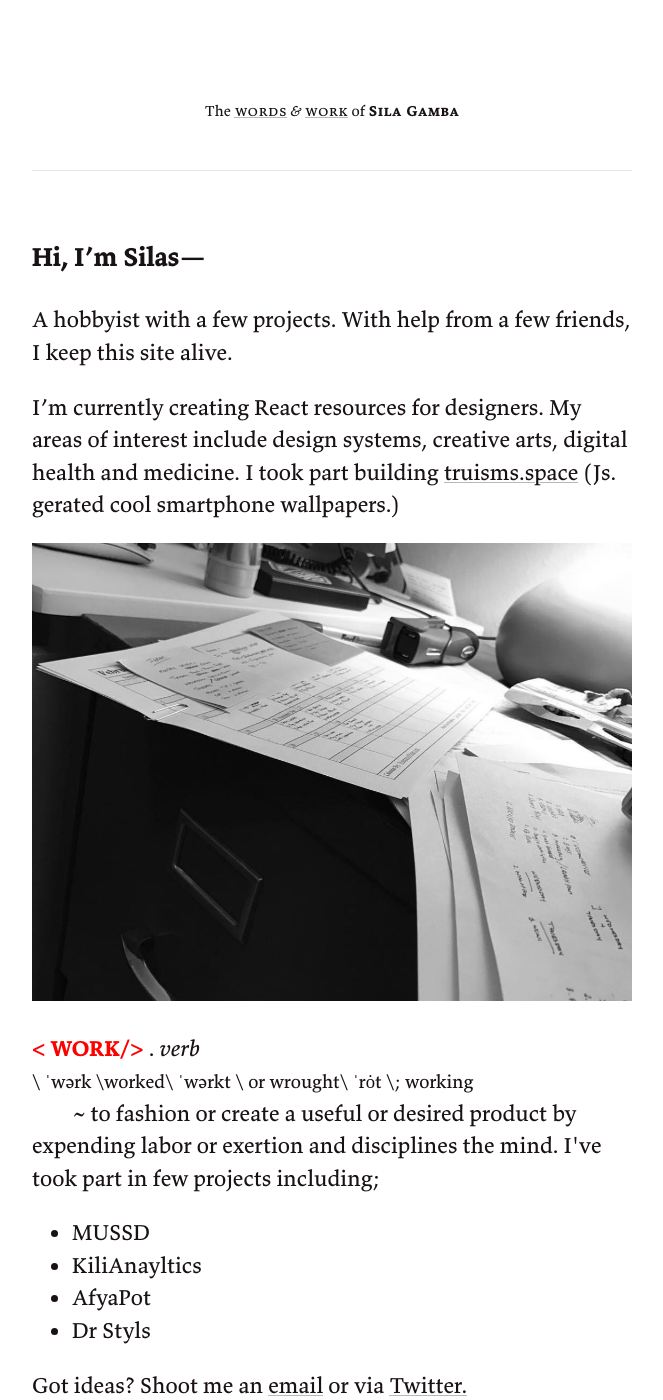
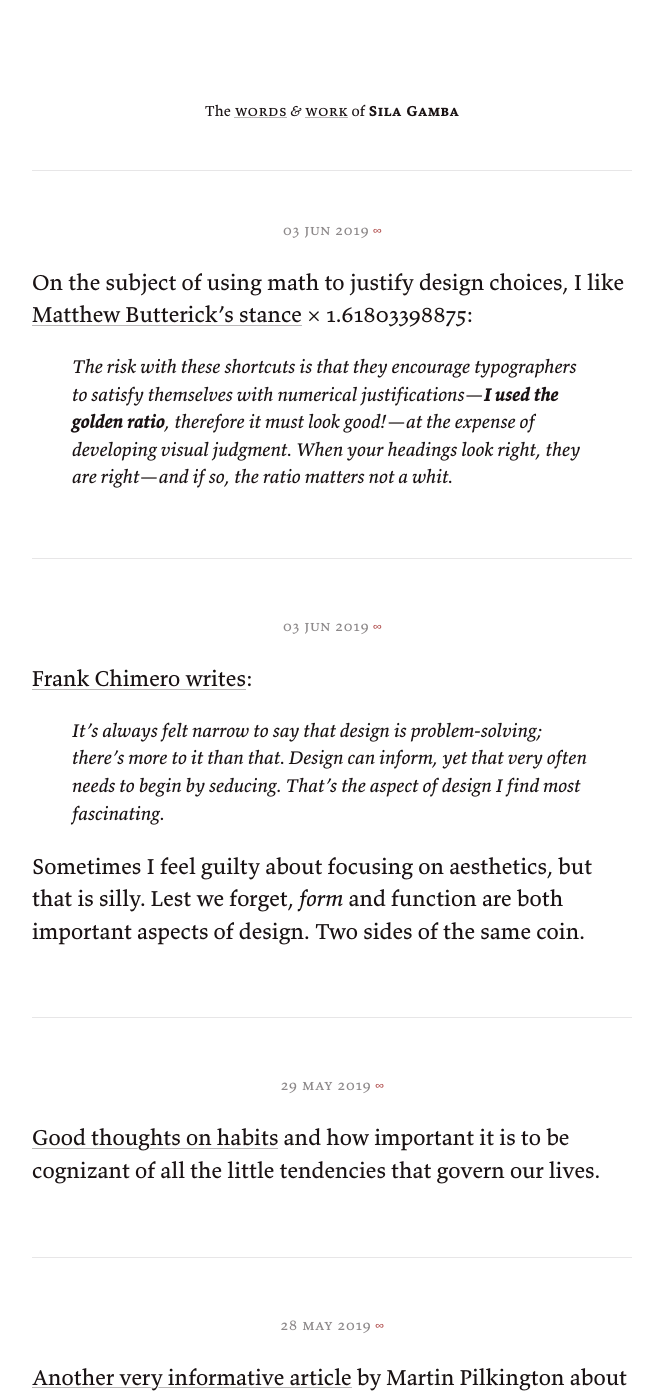
Before and after one commit to upmusings/upshift, a Jekyll site: the page built from index.md, in a window 1280 px wide and 1400 px high. Shown: the whole window, without its empty margins (308-971 px from the left). Built offline with Jekyll 4.4.1, drawn with Linux system fonts in a browser that asks for light colours; our own code applies the rules of GitHub Pages for plain Markdown files; some of the changed text lies outside the part shown.

Commit message:
Update index.md

```diff
--- a/index.md
+++ b/index.md
@@ -1,20 +1,19 @@
+---
+title: Words
+id_attribute: words
+---
 
-
-### Hi, I’m Silas—
-
-A hobbyist with a few projects. With help from a few friends, I keep this site alive.
-
-I’m currently creating React resources for designers. My areas of interest include design systems, creative arts, digital health and medicine. I took part building [truisms.space](https://truism.space) (Js. gerated cool smartphone wallpapers.)
-
-<img src="https://raw.githubusercontent.com/upmusings/upshift/master/images/about-work.png" alt="work" width="100%"/>
-
-<p><span style="color:red"> <strong> < WORK/> </strong></span>. <em>verb</em><br>
-<small>\ ˈwərk  \worked\ ˈwərkt  \ or wrought\ ˈrȯt  \; working<br></small>
-&nbsp;&nbsp;&nbsp;&nbsp;&nbsp;&nbsp;&nbsp;&nbsp;~ to fashion or create a useful or desired product by expending labor or exertion and disciplines the mind. I've took part in few projects including;</p>
-- MUSSD
-- KiliAnayltics
-- AfyaPot
-- Dr Styls
-
-
-Got ideas? Shoot me an [email](mailto:silasgamba@gmail.com) or via [Twitter.](https://twitter.com/silas_kg)
+{% for post in site.posts %}
+<section>
+	<header>
+		{% if post.title != '' %}
+		<h1><a href="{% if post.link %}{{ post.link }}{% else %}{{ post.url }}{% endif %}">{{ post.title }}</a>{% if post.link %}<span class="external-link-arrow">→</span>{% endif %}</h1>
+		{% endif %}
+		<time datetime="{{ post.date }}"><a href="{{ post.url }}">{{ post.date | date_to_string }} <span>∞</span></a></time>
+	</header>
+		{{ post.excerpt }}
+		{% if post.content contains '<!-- more -->' %}
+		<a href="{{ post.url }}">More…</a>
+		{% endif %}
+</section>
+{% endfor %}
```
